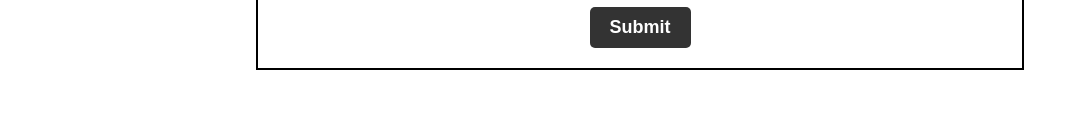
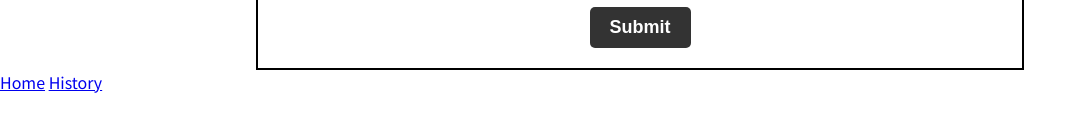
Before and after one commit to tomozo0223/homework-firebase-app, a website built with Vite: page index.html in a window 1280 px wide. Shown: the part 230-362 px from the top of the page, without its empty margins (0-1086 px from the left). Built offline with nearby package versions, Linux system fonts and the light colour scheme.

Commit message:
add home and history link index.html

```diff
--- a/index.html
+++ b/index.html
@@ -38,6 +38,10 @@
         <button type="submit" class="btn">Submit</button>
       </div>
     </form>
+    <div class="link">
+      <a href="index.html" class="link-item">Home</a>
+      <a href="history.html" class="link-item">History</a>
+    </div>
     <script type="module" src="/src/main.js"></script>
   </body>
 </html>
```
